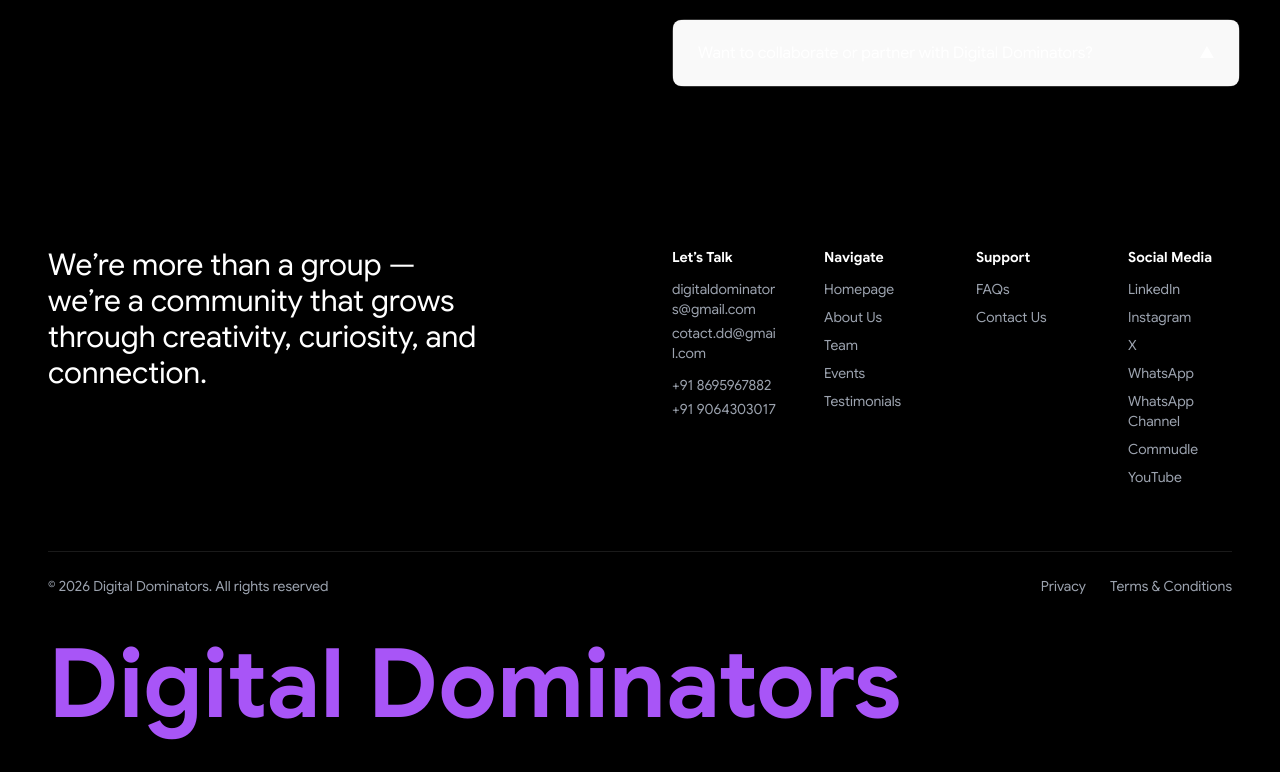
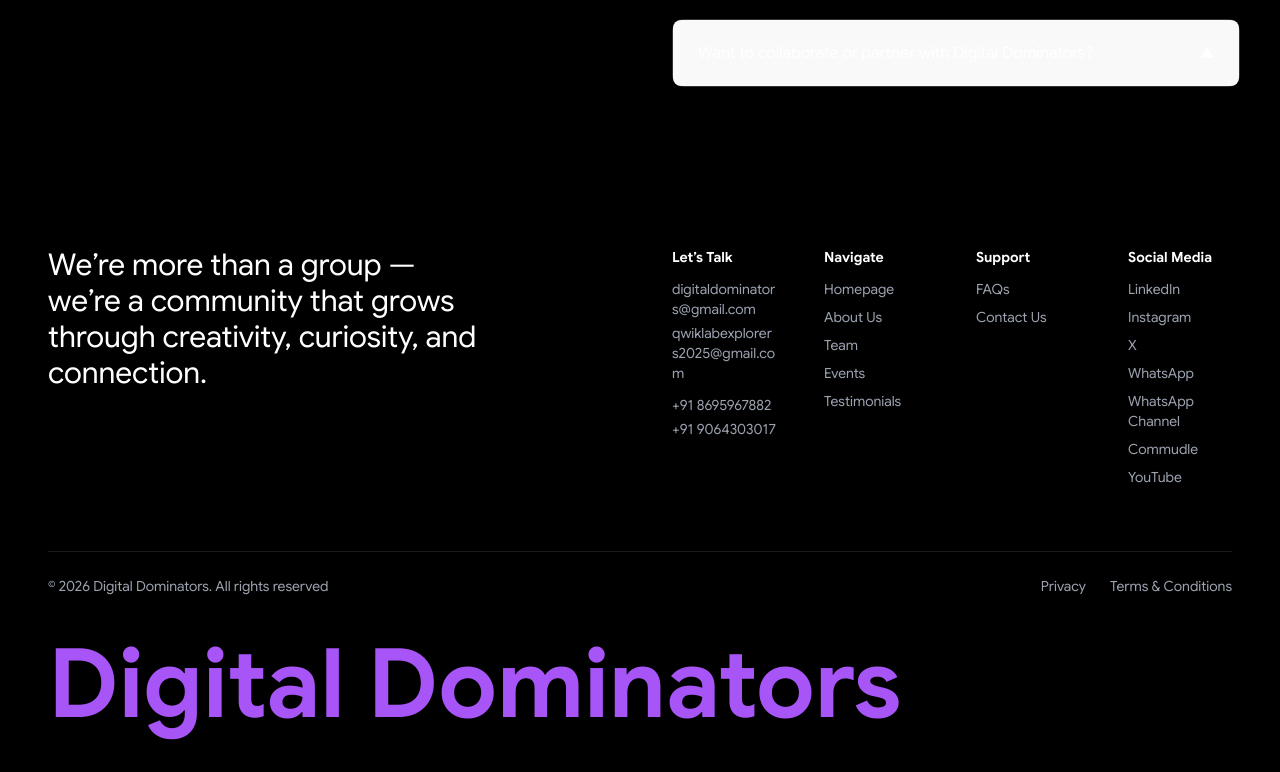
Before and after one commit to Udity05/digital-dominators, a React (Vite) app in the folder digi-dom/: page /faq in a window 1280 px wide. Shown: the part 613-1385 px from the top of the page. Built offline with nearby package versions, Linux system fonts and the light colour scheme; a web font is replaced by a local one; what @heroui/react would draw is missing.

Commit message:
Update email address in Footer component

```diff
--- a/digi-dom/src/components/Footer.jsx
+++ b/digi-dom/src/components/Footer.jsx
@@ -38,7 +38,7 @@
       href="mailto:cotact.dd@gmail.com"
       className="text-gray-400 hover:text-purple-400 block"
     >
-      cotact.dd@gmail.com
+      qwiklabexplorers2025@gmail.com
     </a>
   </p>
 
```
